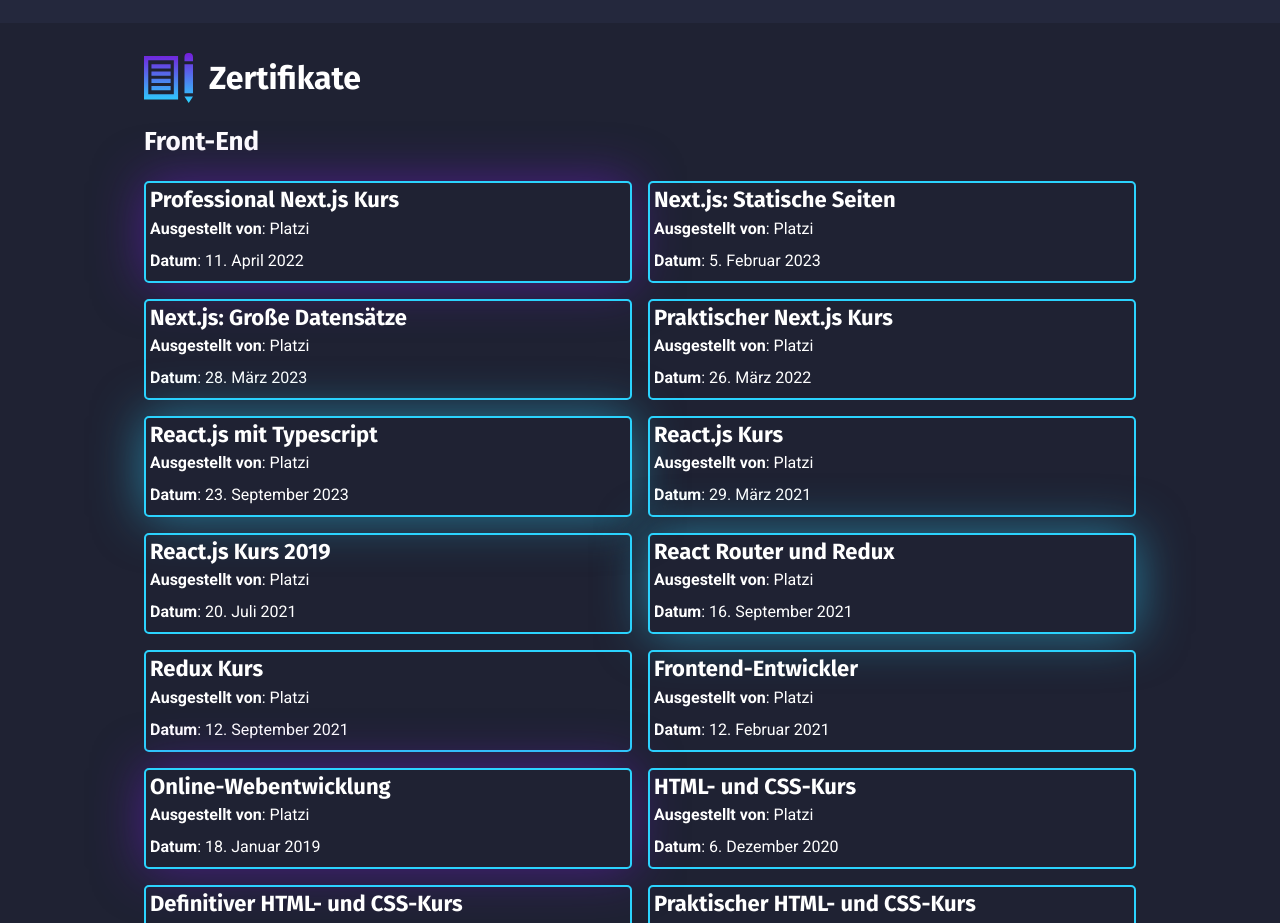
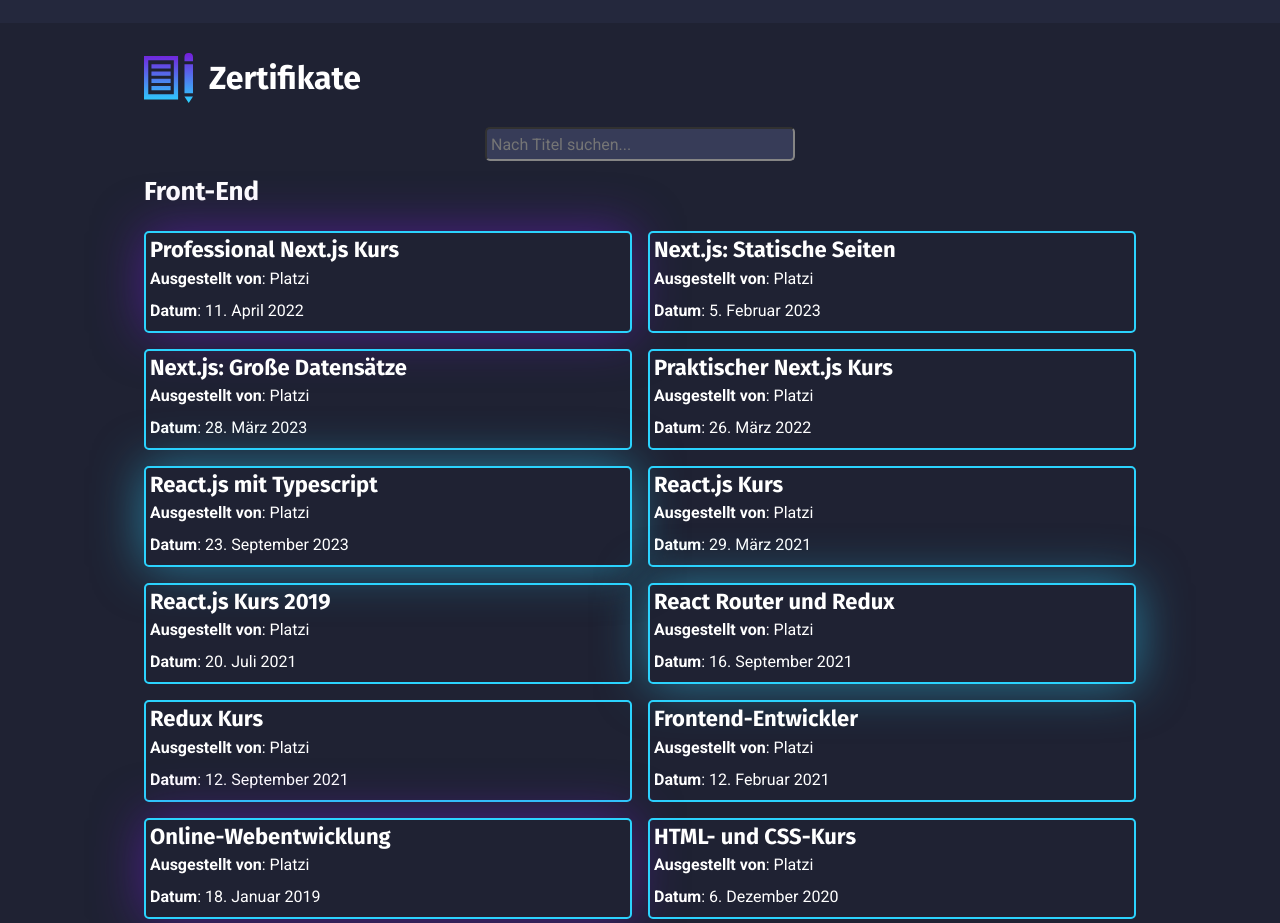
Before and after one commit to eg-delacruz/portfolio, a Next.js app: page /de in a window 1280 px wide. Shown: the part 4580-5503 px from the top of the page. Built offline with nearby package versions, Linux system fonts and the light colour scheme.

Commit message:
feat: add search bar to certificates section

```diff
--- a/src/components/specificUse/sections/certificates/Certificates.tsx
+++ b/src/components/specificUse/sections/certificates/Certificates.tsx
@@ -1,5 +1,6 @@
 "use client";
 import Image from "next/image";
+import { useState, useMemo } from "react";
 
 import { useTranslations } from "next-intl";
 
@@ -12,10 +13,28 @@ import certificates_icon from "@assets/icons/pad_pen_icon.svg";
 //Components
 import CertificateCard from "@components/specificUse/CertificateCard";
 
+//Hooks
+import { useInputValue } from "@/hooks/useInputValue";
+import useDebouncedSearchValue from "@/hooks/useDebouncedSearchValue";
+
+type Certificate = {
+  title: string;
+  issue_date: string;
+  issued_by: string;
+  url: string;
+  purple_bg?: boolean;
+  blue_bg?: boolean;
+};
+
 export const Certificates = () => {
+  //Controlling input
+  const SEARCH_BAR = useInputValue("");
+  const DEBOUNCED_SEARCH_BAR = useDebouncedSearchValue(SEARCH_BAR.value);
+
   //Client side translations
   const t = useTranslations();
 
+  //Certificate arrays
   const front_certificates = [
     {
       title: t(
@@ -509,6 +528,72 @@ export const Certificates = () => {
     },
   ];
 
+  //States
+  const [filteredFrontCertificates, setFilteredFrontCertificates] =
+    useState<Certificate[]>(front_certificates);
+  const [filteredBackCertificates, setFilteredBackCertificates] =
+    useState<Certificate[]>(back_certificates);
+  const [filteredDevelopmentCertificates, setFilteredDevelopmentCertificates] =
+    useState<Certificate[]>(development_certificates);
+  const [filteredDesignCertificates, setFilteredDesignCertificates] =
+    useState<Certificate[]>(design_certificates);
+  const [filteredOtherCertificates, setFilteredOtherCertificates] =
+    useState<Certificate[]>(other_certificates);
+
+  //Filtering certificates
+  useMemo(() => {
+    const filteredFrontCertificates = front_certificates.filter(
+      (certificate) => {
+        return certificate.title
+          .toLowerCase()
+          .includes(String(DEBOUNCED_SEARCH_BAR).toLowerCase());
+      }
+    );
+    setFilteredFrontCertificates(filteredFrontCertificates);
+  }, [DEBOUNCED_SEARCH_BAR]);
+
+  useMemo(() => {
+    const filteredBackCertificates = back_certificates.filter((certificate) => {
+      return certificate.title
+        .toLowerCase()
+        .includes(String(DEBOUNCED_SEARCH_BAR).toLowerCase());
+    });
+    setFilteredBackCertificates(filteredBackCertificates);
+  }, [DEBOUNCED_SEARCH_BAR]);
+
+  useMemo(() => {
+    const filteredDevelopmentCertificates = development_certificates.filter(
+      (certificate) => {
+        return certificate.title
+          .toLowerCase()
+          .includes(String(DEBOUNCED_SEARCH_BAR).toLowerCase());
+      }
+    );
+    setFilteredDevelopmentCertificates(filteredDevelopmentCertificates);
+  }, [DEBOUNCED_SEARCH_BAR]);
+
+  useMemo(() => {
+    const filteredDesignCertificates = design_certificates.filter(
+      (certificate) => {
+        return certificate.title
+          .toLowerCase()
+          .includes(String(DEBOUNCED_SEARCH_BAR).toLowerCase());
+      }
+    );
+    setFilteredDesignCertificates(filteredDesignCertificates);
+  }, [DEBOUNCED_SEARCH_BAR]);
+
+  useMemo(() => {
+    const filteredOtherCertificates = other_certificates.filter(
+      (certificate) => {
+        return certificate.title
+          .toLowerCase()
+          .includes(String(DEBOUNCED_SEARCH_BAR).toLowerCase());
+      }
+    );
+    setFilteredOtherCertificates(filteredOtherCertificates);
+  }, [DEBOUNCED_SEARCH_BAR]);
+
   return (
     <section id="certificates" className={`${styles.certificates} section`}>
       <div
@@ -519,11 +604,31 @@ export const Certificates = () => {
           <h2>{t(`Page.certificates.title`)}</h2>
         </div>
 
+        <input
+          className={styles.search_bar}
+          type="text"
+          onChange={SEARCH_BAR.onChange}
+          value={SEARCH_BAR.value}
+          placeholder={t(`Page.certificates.search_bar_placeholder`)}
+        />
+
+        {filteredFrontCertificates.length === 0 &&
+        filteredBackCertificates.length === 0 &&
+        filteredDevelopmentCertificates.length === 0 &&
+        filteredDesignCertificates.length === 0 &&
+        filteredOtherCertificates.length === 0 ? (
+          <>
+            <p>{t(`Page.certificates.no_certificates_found_message`)}</p>
+          </>
+        ) : (
+          <>
             {/* MARK: Front End Certificates */}
+            {filteredFrontCertificates.length > 0 && (
+              <>
                 <h3>{t(`Page.certificates.category1`)}</h3>
 
                 <div className={styles.certificates_block}>
-          {front_certificates.map((certificate) => {
+                  {filteredFrontCertificates.map((certificate) => {
                     return (
                       <CertificateCard
                         key={certificate.title}
@@ -537,12 +642,16 @@ export const Certificates = () => {
                     );
                   })}
                 </div>
+              </>
+            )}
 
             {/* MARK: Back End Certificates */}
+            {filteredBackCertificates.length > 0 && (
+              <>
                 <h3>{t(`Page.certificates.category2`)}</h3>
 
                 <div className={styles.certificates_block}>
-          {back_certificates.map((certificate) => {
+                  {filteredBackCertificates.map((certificate) => {
                     return (
                       <CertificateCard
                         key={certificate.title}
@@ -556,11 +665,15 @@ export const Certificates = () => {
                     );
                   })}
                 </div>
+              </>
+            )}
 
             {/* MARK: Development certificates */}
+            {filteredDevelopmentCertificates.length > 0 && (
+              <>
                 <h3>{t(`Page.certificates.category3`)}</h3>
                 <div className={styles.certificates_block}>
-          {development_certificates.map((certificate) => {
+                  {filteredDevelopmentCertificates.map((certificate) => {
                     return (
                       <CertificateCard
                         key={certificate.title}
@@ -574,11 +687,15 @@ export const Certificates = () => {
                     );
                   })}
                 </div>
+              </>
+            )}
 
             {/* MARK: Design certificates */}
+            {filteredDesignCertificates.length > 0 && (
+              <>
                 <h3>{t(`Page.certificates.category4`)}</h3>
                 <div className={styles.certificates_block}>
-          {design_certificates.map((certificate) => {
+                  {filteredDesignCertificates.map((certificate) => {
                     return (
                       <CertificateCard
                         key={certificate.title}
@@ -592,11 +709,15 @@ export const Certificates = () => {
                     );
                   })}
                 </div>
+              </>
+            )}
 
             {/* MARK: Other certificates */}
+            {filteredOtherCertificates.length > 0 && (
+              <>
                 <h3>{t(`Page.certificates.category5`)}</h3>
                 <div className={styles.certificates_block}>
-          {other_certificates.map((certificate) => {
+                  {filteredOtherCertificates.map((certificate) => {
                     return (
                       <CertificateCard
                         key={certificate.title}
@@ -610,6 +731,10 @@ export const Certificates = () => {
                     );
                   })}
                 </div>
+              </>
+            )}
+          </>
+        )}
       </div>
     </section>
   );
--- a/src/components/specificUse/sections/certificates/Styles.module.css
+++ b/src/components/specificUse/sections/certificates/Styles.module.css
@@ -1,4 +1,17 @@
-.certificates_container .certificates_block {
+.search_bar {
+  display: block;
+  margin: 0 auto 16px;
+  width: 310px;
+  padding: 4px;
+  border-radius: 5px;
+  background-color: var(--secondary-white);
+  height: 34px;
+}
+.search_bar:focus {
+  outline: none;
+}
+
+.certificates_block {
   margin: 24px 0;
   display: grid;
   grid-template-columns: repeat(2, 1fr);
@@ -10,3 +23,8 @@
     grid-template-columns: repeat(1, 1fr);
   }
 }
+
+/* Dark mode */
+[data-theme="dark"] .search_bar {
+  background-color: var(--contrast-black-2);
+}
--- /dev/null
+++ b/src/hooks/useDebouncedSearchValue.ts
@@ -0,0 +1,26 @@
+import { useState, useEffect } from 'react';
+
+type Value = string | number;
+
+// Optimal wait time for debounce is 300ms
+function useDebouncedSearchValue(value: Value, wait = 300) {
+  //State to store the search value
+  const [debouncedValue, setDebouncedValue] = useState<Value>(value);
+
+  useEffect(() => {
+    // Update the inner state after <wait> ms
+    const timeoutId = window.setTimeout(() => {
+      setDebouncedValue(value);
+    }, wait);
+
+    // Clear previous timeout in case a new value is received
+    return () => {
+      window.clearTimeout(timeoutId);
+    };
+    //Every time the value changes, we want to reset the timer
+  }, [value]);
+
+  return debouncedValue;
+}
+
+export default useDebouncedSearchValue;
--- /dev/null
+++ b/src/hooks/useInputValue.ts
@@ -0,0 +1,10 @@
+import { useState, ChangeEvent } from 'react';
+
+// Hook para manejar/controlar la info de los inputs
+export const useInputValue = (initialValue: string) => {
+  const [value, setValue] = useState(initialValue);
+  const onChange = (e: ChangeEvent<HTMLInputElement>) =>
+    setValue(e.target.value);
+
+  return { value, onChange, setValue };
+};
--- a/src/messages/de.json
+++ b/src/messages/de.json
@@ -57,6 +57,8 @@
     },
     "certificates": {
       "title": "Zertifikate",
+      "search_bar_placeholder": "Nach Titel suchen...",
+      "no_certificates_found_message": "Keine Zertifikate gefunden",
       "category1": "Front-End",
       "category2": "Back-End",
       "category3": "Web Entwicklung",
--- a/src/messages/en.json
+++ b/src/messages/en.json
@@ -57,6 +57,8 @@
     },
     "certificates": {
       "title": "Certificates",
+      "search_bar_placeholder": "Search by title...",
+      "no_certificates_found_message": "No certificates found",
       "category1": "Front-End",
       "category2": "Back-End",
       "category3": "Development",
--- a/src/messages/es.json
+++ b/src/messages/es.json
@@ -57,6 +57,8 @@
     },
     "certificates": {
       "title": "Certificados",
+      "search_bar_placeholder": "Buscar por título...",
+      "no_certificates_found_message": "No se encontraron certificados",
       "category1": "Front-End",
       "category2": "Back-End",
       "category3": "Desarrollo",
```
Lines whose indentation alone changed are shown as unchanged.
